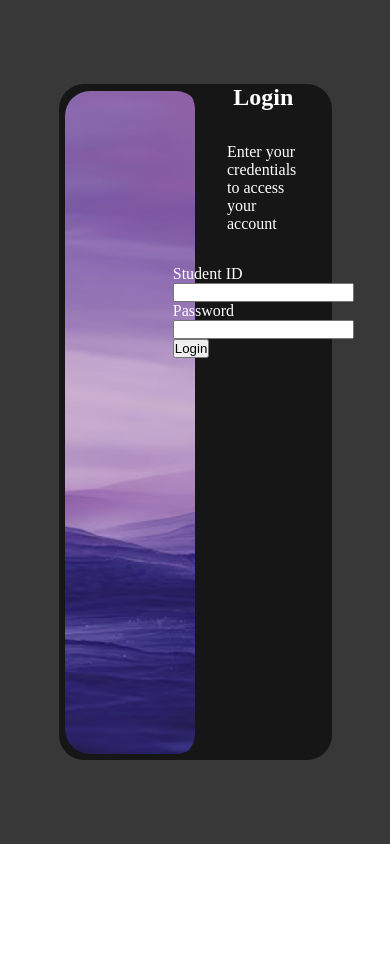
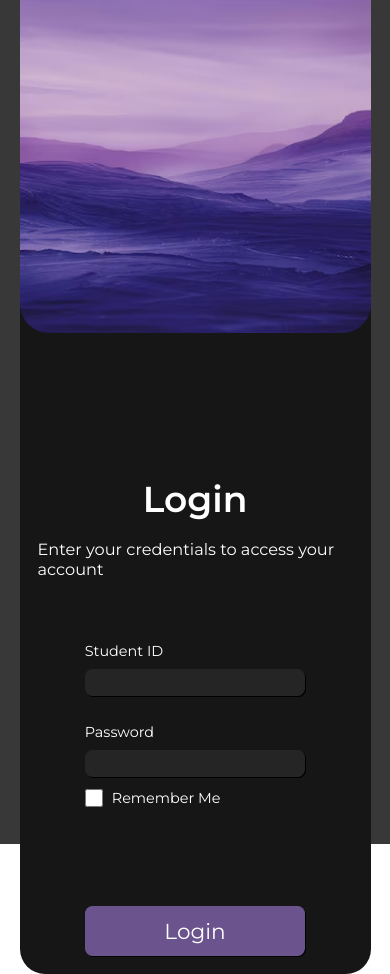
Before and after one commit to Spr1zze/EduFlow, a React (Vite) app: page / in a window 390 px wide. Before the commit the page ends 844 px from the top, so only its background shows below. Built offline with nearby package versions, Linux system fonts and the light colour scheme.

Commit message:
* changed sizing on text and whitebox in basic layout * added checkbox on login page * adjusted sizing on login page elements * added new Google font used in basic layout and login page * applied colors on login page * completed the entire login page

```diff
--- a/index.html
+++ b/index.html
@@ -4,6 +4,12 @@
     <meta charset="UTF-8" />
     <link rel="icon" type="image/svg+xml" href="/vite.svg" />
     <meta name="viewport" content="width=device-width, initial-scale=1.0" />
+
+    <!-- Google font called 'Montserrat'-->
+    <link rel="preconnect" href="https://fonts.googleapis.com">
+    <link rel="preconnect" href="https://fonts.gstatic.com" crossorigin>
+    <link href="https://fonts.googleapis.com/css2?family=Montserrat:ital,wght@0,100..900;1,100..900&display=swap" rel="stylesheet">
+
 
     <title>EduFlow</title>
   </head>
--- a/package.json
+++ b/package.json
@@ -12,7 +12,8 @@
   "dependencies": {
     "react": "^19.1.0",
     "react-dom": "^19.1.0",
-    "react-icons": "^5.5.0"
+    "react-icons": "^5.5.0",
+    "react-router-dom": "^7.7.0"
   },
   "devDependencies": {
     "@eslint/js": "^9.29.0",
--- a/src/components/BasicLayout/BasicLayout.jsx
+++ b/src/components/BasicLayout/BasicLayout.jsx
@@ -10,6 +10,7 @@ import { TiMessages } from "react-icons/ti";
 import { RxAvatar } from "react-icons/rx";
 import { CgArrowsScrollV } from "react-icons/cg";
 
+// remember to do screen sizes media in css file
 
 
 // BasicLayout component
--- a/src/components/BasicLayout/BasicLayout.module.css
+++ b/src/components/BasicLayout/BasicLayout.module.css
@@ -2,6 +2,8 @@
   box-sizing: border-box;
   margin: 0;
   padding: 0;
+  font-size: 18px;
+  font-family: "Montserrat", sans-serif;
 }
 
 /* Container styling. Container holds the entire basic layout */
@@ -15,7 +17,7 @@
 
 /* Sidebar styling. Purely for navigation */
 .listContainer {
-    height: 100vh;
+    height: 100%;
     width: 17%;
 
     display: flex;
@@ -24,9 +26,19 @@
 
 .sidebarList {
     color: #FFFFFF;
+    line-height: 5rem;
+    margin-top: 2rem;
+}
 
-    font-size: 1.8rem;
-    line-height: 5rem;
+.sidebarList li {
+    list-style: none;
+    padding-left: 1.5rem;
+    font-size: 1.25rem;
+
+    display: flex;
+    align-items: center;
+
+    /* cursor: pointer;  add later*/
 }
 
 .sidebarList li svg {
@@ -39,14 +51,17 @@
 
 .userProfile {
     color: white;
-    font-size: 1.8rem;
+    font-size: 1.25rem;
 
-    position: fixed;
-    bottom: 2%;
+    position: absolute;
+    bottom: 1rem;
+
+    padding-left: 1.5rem;
 
     display: flex;
     flex-direction: row;
     text-align: center;
+    justify-content: center;
 }
 
 .userProfile svg {
@@ -59,12 +74,12 @@
 
 /* Whitebox styling. The entire main part of the page */
 .whiteBox {
-    height: 97%;
-    width: 82%;
+    height: 95%;
+    width: 80%;
 
     position: fixed;
-    right: 0.6%;
-    top: 1.5%;
+    right: 1.2%;
+    top: 2.5%;
 
     border-radius: 50px;
     background-color: #D9D9D9;
--- a/src/components/LoginPage/Login.jsx
+++ b/src/components/LoginPage/Login.jsx
@@ -18,13 +18,24 @@ export default function Login() {
                     <p>Enter your credentials to access your account</p>
 
                     <form>
-                        <label htmlFor="username">Student ID</label>
-                        <input id="username" type="text" />
+                        <div className={styles.emailWrapper}>
+                            <label htmlFor="email">Student ID</label>
+                            <input className={styles.emailInput}  type="text" />
+                        </div>
 
-                        <label htmlFor="pasword">Password</label>
-                        <input id="password" type="text" />
 
-                        <button type="submit">Login</button>
+                        <div className={styles.passwordWrapper}>
+                            <label htmlFor="password">Password</label>
+                            <input className={styles.passwordInput} type="password" />
+                        </div>
+
+
+                        <div className={styles.rememberMeWrapper}>
+                            <input type="checkbox" className={styles.rememberMeCheckbox} />
+                            <label htmlFor="rememberMeCheckbox">Remember Me</label>
+                        </div>
+
+                        <button type="submit" className={styles.submitButton}>Login</button>
                     </form>
                 </div>
             </div>
--- a/src/components/LoginPage/LoginPage.module.css
+++ b/src/components/LoginPage/LoginPage.module.css
@@ -2,8 +2,12 @@
     box-sizing: border-box;
     margin: 0;
     padding: 0;
+    font-family: "Montserrat", sans-serif;
 }
 
+html {
+    font-size: 18px;
+}
 
 /* Container for the entire login page */
 .container {
@@ -29,7 +33,7 @@
 }
 
 
-/* Left side image styling */
+/* Left side image styling AKA image*/
 .leftSideImg {
     height: 99.9%;
     width: 50%;
@@ -54,7 +58,7 @@
 }
 
 
-/* Right side form styling */
+/* Right side form styling AKA credentials*/
 .rightSideCredentials {
     width: 50%;
 
@@ -65,6 +69,132 @@
     color: white;
 }
 
+.rightSideCredentials h2 {
+    margin: 7rem 0 0 0;
+    font-size: 2rem;
+    font-weight: 600;
+}
+
 .rightSideCredentials p {
-    margin: 2rem;
+    margin: 1rem 0 2rem 0;
+    font-size: 0.9rem;
 }
+
+.rightSideCredentials form {
+    width: 100%;
+
+    display: flex;
+    flex-direction: column;
+
+    align-items: center;
+    justify-content: center;
+}
+
+.emailWrapper, .passwordWrapper{
+    height: 3rem;
+    width: 70%;
+
+    display: flex;
+    flex-direction: column;
+
+    margin: 1.5rem 0 0 0;
+}
+
+.emailInput, .passwordInput {
+    height: 100%;
+    border-radius: 7.5px;
+    box-shadow: 1px 1px 0px rgba(0, 0, 0, 1);
+    border: none;
+    color: white;
+    background-color: #252525;
+
+    font-size: 0.8rem;
+    padding-left: 0.5rem;
+}
+
+form label {
+    font-size: 0.8rem;
+    margin-bottom: 0.5rem;
+}
+
+.rememberMeWrapper {
+    width: 70%;
+
+    display: flex;
+    justify-content: flex-start;
+
+    margin-top: 0.7rem;
+}
+
+.rememberMeCheckbox {
+    width: 1rem;
+    height: 1rem;
+    margin-right: 0.5rem;
+
+    background-color: black;
+    accent-color: #6b548d;
+
+    cursor: pointer;
+}
+
+.submitButton {
+    width: 70%;
+    height: 2.75rem;
+    margin-top: 5rem;
+
+    border-radius: 7.5px;
+    box-shadow: 1px 1px 0px rgba(0, 0, 0, 1);
+    border: none;
+    color: white;
+    background-color: #6b548d;
+
+    cursor: pointer;
+
+    font-size: 1.2rem;
+}
+
+
+
+
+
+
+
+/* Styles for phone (small screens) */
+@media (max-width: 768px) {
+  .loginBox {
+    flex-direction: column;
+    width: 90%;
+    height: auto;
+  }
+
+  .leftSideImg,
+  .rightSideCredentials {
+    width: 100%;
+    height: auto;
+  }
+
+  .leftSideImg {
+    border-radius: 25px 25px 0 0;
+  }
+
+  .rightSideCredentials {
+    border-radius: 0 0 25px 25px;
+    padding: 1rem;
+  }
+
+  .leftSideImg img {
+    height: auto;
+    margin: 0;
+    border-radius: 25px 25px 0 0;
+  }
+}
+
+/* NEED TO BE FIXED /*
+/* Styles for 4k (big screens) */
+@media (min-width: 2500px) {
+    .submitButton {
+        width: 50%;
+        height: 3.5rem;
+        font-size: 1.5rem;
+    }
+}
```
Also changed, not shown: src/App.jsx (+23 -1 lines), 1 other file (tests, documents, lock files or other folders).
